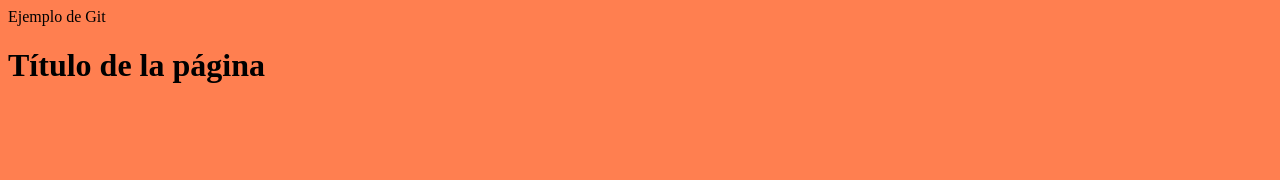
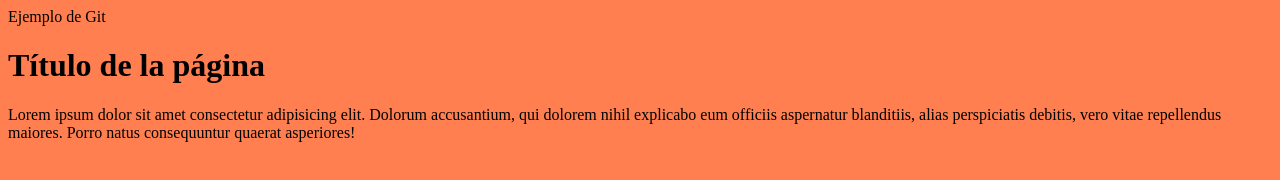
Before and after one commit to johafegu/BecaAngular6, a plain HTML site: page index.html in a window 1280 px wide. Drawn offline with Linux system fonts and the light colour scheme.

Commit message:
parrafo lorem

```diff
--- a/index.html
+++ b/index.html
@@ -25,6 +25,9 @@
     Ejemplo de Git
     <h1>Título de la página</h1>
 
+    <p>Lorem ipsum dolor sit amet consectetur adipisicing elit. Dolorum accusantium, qui dolorem nihil explicabo eum officiis aspernatur blanditiis, alias perspiciatis debitis, vero vitae repellendus maiores. Porro natus consequuntur quaerat asperiores!
+    </p>
+
 
 </body>
 
```
